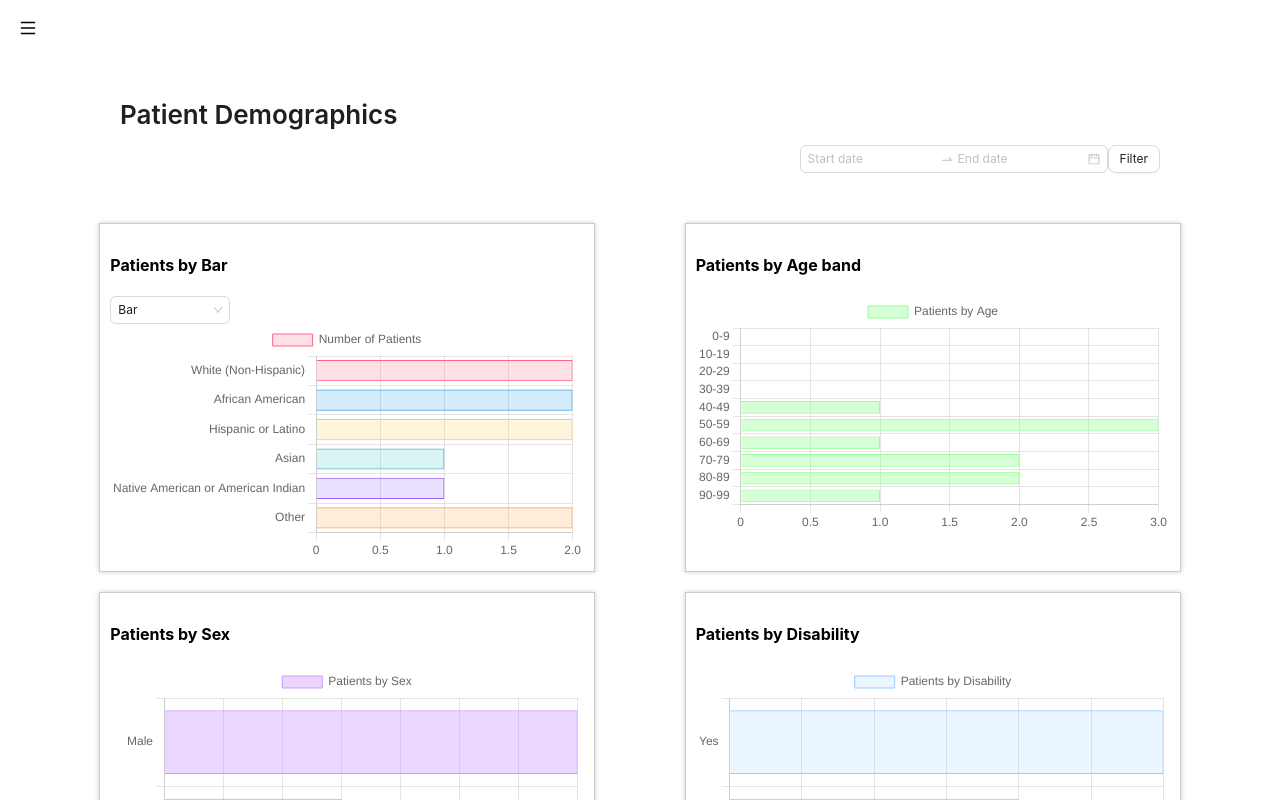
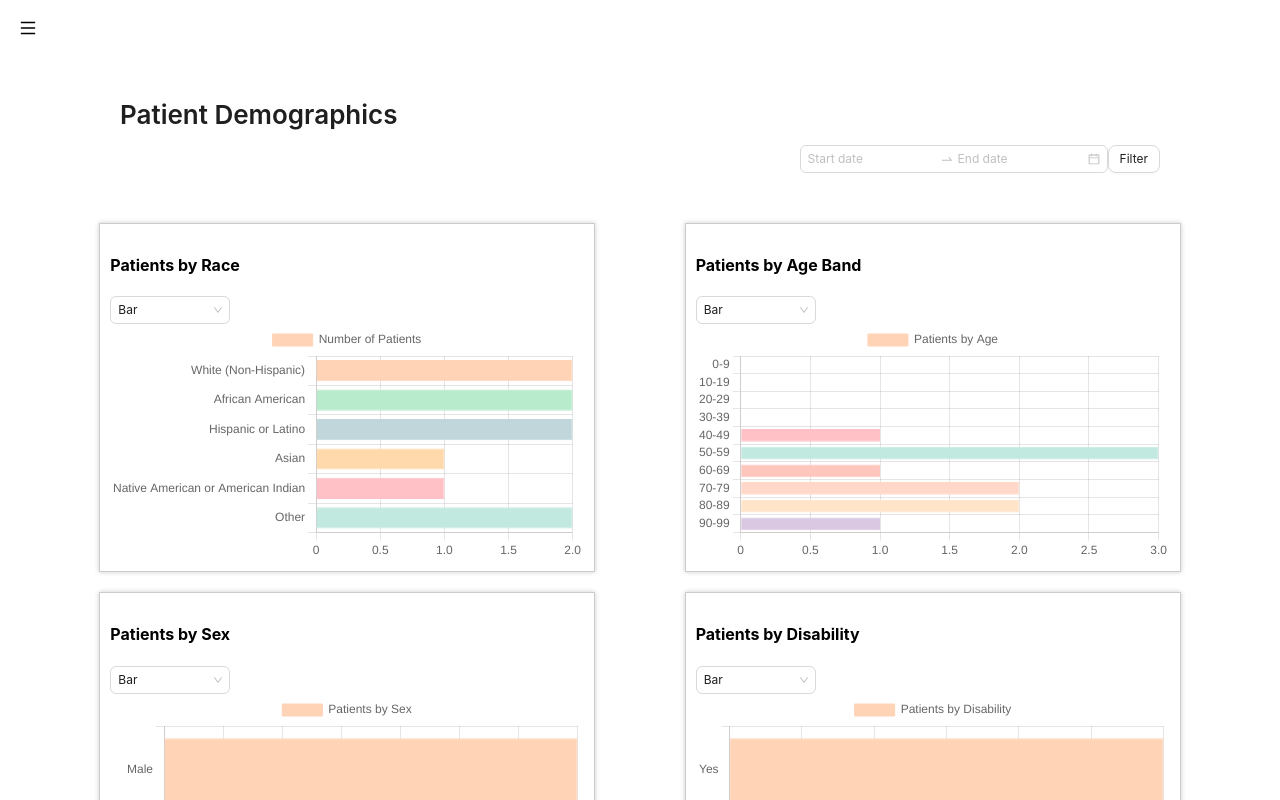
Before and after one commit to himanshu98/digital-health-frontend, a React (Create React App) app: page /reporting/demographics in a window 1280 px wide. Shown: the top 800 px of the page. Built offline with nearby package versions, Linux system fonts and the light colour scheme.

Commit message:
Made changes in demographics

```diff
--- a/src/modules/reporting/Demographics/Demographics.js
+++ b/src/modules/reporting/Demographics/Demographics.js
@@ -11,7 +11,7 @@ import {
   DoughnutController,
   ArcElement,
 } from "chart.js";
-import { Bar, Pie, Doughnut, Line } from "react-chartjs-2";
+import { Bar, Pie, Doughnut } from "react-chartjs-2";
 import { Colors } from "chart.js";
 import {
   DatePicker,
@@ -35,7 +35,7 @@ ChartJS.register(
   Colors,
   PieController,
   DoughnutController,
-  ArcElement,
+  ArcElement
 );
 
 // Declare datepicker
@@ -199,7 +199,18 @@ const Demographics = () => {
       services_used: "Exercise and Fitness Training",
     },
   ];
-
+  const pastelColors = [
+    "#FFD3B6", // Apricot
+    "#B8EACC", // Celadon Green
+    "#C0D6DB", // Baby Blue
+    "#FFD9AB", // Light Coral
+    "#FFC1C6", // Pink Lace
+    "#C2E9E0", // Mint Ice
+    "#FFC6BE", // Salmon Pink
+    "#FFD8C9", // Peach Cream
+    "#FFE4C7", // Light Apricot
+    "#DAC8E3", // Lilac
+  ];
   // chart options
   const options = {
     indexAxis: "y",
@@ -223,6 +234,7 @@ const Demographics = () => {
       },
     },
   };
+
   // Count data for charts
   const countByRace = {};
   const countBySex = { Male: 0, Female: 0 };
@@ -253,38 +265,14 @@ const Demographics = () => {
         label: "Number of Patients",
         data: [],
         borderWidth: 1,
-        backgroundColor: [
-          "rgba(255,99,132,0.2)",
-          "rgba(54, 162, 235, 0.2)",
-          "rgba(255, 206, 86, 0.2)",
-          "rgba(75, 192, 192, 0.2)",
-          "rgba(153, 102, 255, 0.2)",
-          "rgba(255, 159, 64, 0.2)",
-        ],
-        borderColor: [
-          "rgba(255,99,132,1)",
-          "rgba(54, 162, 235, 1)",
-          "rgba(255, 206, 86, 1)",
-          "rgba(75, 192, 192, 1)",
-          "rgba(153, 102, 255, 1)",
-          "rgba(255, 159, 64, 1)",
-        ],
-        hoverBackgroundColor: [
-          "rgba(255,99,132,0.4)",
-          "rgba(54, 162, 235, 0.4)",
-          "rgba(255, 206, 86, 0.4)",
-          "rgba(75, 192, 192, 0.4)",
-          "rgba(153, 102, 255, 0.4)",
-          "rgba(255, 159, 64, 0.4)",
-        ],
-        hoverBorderColor: [
-          "rgba(255,99,132,1)",
-          "rgba(54, 162, 235, 1)",
-          "rgba(255, 206, 86, 1)",
-          "rgba(75, 192, 192, 1)",
-          "rgba(153, 102, 255, 1)",
-          "rgba(255, 159, 64, 1)",
-        ],
+        backgroundColor: pastelColors,
+        borderColor: pastelColors.map((color) => color.replace("0.6", "1")),
+        hoverBackgroundColor: pastelColors.map((color) =>
+          color.replace("0.6", "0.8")
+        ),
+        hoverBorderColor: pastelColors.map((color) =>
+          color.replace("0.6", "1")
+        ),
       },
     ],
   };
@@ -293,19 +281,20 @@ const Demographics = () => {
 
   // Age Chart
   const ageBandBarData = {
-    labels: [],
+    labels: [], // Your labels here
     datasets: [
       {
         label: "Patients by Age",
-        data: [],
+        data: [], // Your data here
         borderWidth: 1,
-        backgroundColor: "rgba(153, 255, 153, 0.4)",
-        borderColor: "rgba(153, 255, 153, 1)",
-        hoverBackgroundColor: "rgba(153, 255, 153, 0.6)",
-        hoverBorderColor: "rgba(153, 255, 153, 1)",
+        backgroundColor: pastelColors,
+        borderColor: pastelColors.map(color => color.replace("0.6", "1")),
+        hoverBackgroundColor: pastelColors.map(color => color.replace("0.6", "0.8")),
+        hoverBorderColor: pastelColors.map(color => color.replace("0.6", "1")),
       },
     ],
   };
+
   const ageBands = {};
   const categorizePatientsByAgeBands = (item) => {
     // Initialize age bands
@@ -340,22 +329,10 @@ const Demographics = () => {
         label: "Patients by Sex",
         data: Object.values(countBySex),
         borderWidth: 1,
-        backgroundColor: [
-          "rgba(204, 153, 255, 0.4)",
-          "rgba(255, 153, 204, 0.4)",
-        ],
-        borderColor: [
-          "rgba(204, 153, 255, 1)",
-          "rgba(255, 153, 204, 1)",
-        ],
-        hoverBackgroundColor: [
-          "rgba(204, 153, 255, 0.6)",
-          "rgba(255, 153, 204, 0.6)",
-        ],
-        hoverBorderColor: [
-          "rgba(204, 153, 255, 1)",
-          "rgba(255, 153, 204, 1)",
-        ],
+        backgroundColor: pastelColors,
+        borderColor: pastelColors.map(color => color.replace("0.6", "1")),
+      hoverBackgroundColor: pastelColors.map(color => color.replace("0.6", "0.8")),
+      hoverBorderColor: pastelColors.map(color => color.replace("0.6", "1")),
       },
     ],
   };
@@ -369,46 +346,40 @@ const Demographics = () => {
         label: "Patients by Disability",
         data: Object.values(countByDisability),
         borderWidth: 1,
-        backgroundColor: "rgba(153, 204, 255, 0.2)",
-        borderColor: "rgba(153, 204, 255, 1)",
-        hoverBackgroundColor: "rgba(153, 204, 255, 0.4)",
-        hoverBorderColor: "rgba(153, 204, 255, 1)",
+        backgroundColor: pastelColors,
+        borderColor: pastelColors.map(color => color.replace("0.6", "1")),
+      hoverBackgroundColor: pastelColors.map(color => color.replace("0.6", "0.8")),
+      hoverBorderColor: pastelColors.map(color => color.replace("0.6", "1")),
       },
     ],
   };
 
   // dynamic charts
+  const [chartType] = useState("bar");
 
-  const [chartType, setChartType] = useState("bar");
-  const getChartData = () => {
-    switch (chartType) {
-      case "bar":
-        return raceData;
-      case "pie":
-        return {
-          labels: raceData.labels,
-          datasets: [{ data: raceData.datasets[0].data }],
-        };
-      case "doughnut":
-        return {
-          labels: raceData.labels,
-          datasets: [{ data: raceData.datasets[0].data }],
-        };
-      default:
-        return {};
-    }
-  };
   const chartTypes = ["bar", "pie", "doughnut"];
 
-  const handleChartTypeChange = (value) => {
-    setChartType(value);
-  };
+  // Race Chart
+  const renderRaceChart = () => (
+    <div className="chart">
+      <h4>Patients by Race</h4>
+      <Select
+        defaultValue={chartType}
+        style={{ width: 120 }}
+        onChange={(value) => setChartTypeRace(value)}
+      >
+        {chartTypes.map((type) => (
+          <Option key={type} value={type}>
+            {type.charAt(0).toUpperCase() + type.slice(1)}
+          </Option>
+        ))}
+      </Select>
+      {renderRaceChartByType()}
+    </div>
+  );
 
-
-  const selectedChartData = getChartData();
-
-  const renderChart = () => {
-    switch (chartType) {
+  const renderRaceChartByType = () => {
+    switch (chartTypeRace) {
       case "bar":
         return <Bar data={raceData} options={options} />;
       case "pie":
@@ -420,7 +391,110 @@ const Demographics = () => {
     }
   };
 
+  // Age Band Chart
+  const renderAgeBandChart = () => (
+    <div className="chart">
+      <h4>Patients by Age Band</h4>
+      <Select
+        defaultValue={chartType}
+        style={{ width: 120 }}
+        onChange={(value) => setChartTypeAgeBand(value)}
+      >
+        {chartTypes.map((type) => (
+          <Option key={type} value={type}>
+            {type.charAt(0).toUpperCase() + type.slice(1)}
+          </Option>
+        ))}
+      </Select>
+      {renderAgeBandChartByType()}
+    </div>
+  );
 
+  const renderAgeBandChartByType = () => {
+    switch (chartTypeAgeBand) {
+      case "bar":
+        return <Bar data={ageBandBarData} options={options} />;
+      case "pie":
+        return <Pie data={ageBandBarData} options={options} />;
+      case "doughnut":
+        return <Doughnut data={ageBandBarData} options={options} />;
+      default:
+        return null;
+    }
+  };
+
+  // Sex Chart
+  const renderSexChart = () => (
+    <div className="chart">
+      <h4>Patients by Sex</h4>
+      <Select
+        defaultValue={chartType}
+        style={{ width: 120 }}
+        onChange={(value) => setChartTypeSex(value)}
+      >
+        {chartTypes.map((type) => (
+          <Option key={type} value={type}>
+            {type.charAt(0).toUpperCase() + type.slice(1)}
+          </Option>
+        ))}
+      </Select>
+      {renderSexChartByType()}
+    </div>
+  );
+
+  const renderSexChartByType = () => {
+    switch (chartTypeSex) {
+      case "bar":
+        return <Bar data={sexBarData} options={options} />;
+      case "pie":
+        return <Pie data={sexBarData} options={options} />;
+      case "doughnut":
+        return <Doughnut data={sexBarData} options={options} />;
+      default:
+        return null;
+    }
+  };
+
+  // Disability Chart
+  const renderDisabilityChart = () => (
+    <div className="chart">
+      <h4>Patients by Disability</h4>
+      <Select
+        defaultValue={chartType}
+        style={{ width: 120 }}
+        onChange={(value) => setChartTypeDisability(value)}
+      >
+        {chartTypes.map((type) => (
+          <Option key={type} value={type}>
+            {type.charAt(0).toUpperCase() + type.slice(1)}
+          </Option>
+        ))}
+      </Select>
+      {renderDisabilityChartByType()}
+    </div>
+  );
+
+  const renderDisabilityChartByType = () => {
+    switch (chartTypeDisability) {
+      case "bar":
+        return <Bar data={disabilityBarData} options={options} />;
+      case "pie":
+        return <Pie data={disabilityBarData} options={options} />;
+      case "doughnut":
+        return <Doughnut data={disabilityBarData} options={options} />;
+      default:
+        return null;
+    }
+  };
+
+  // const handleChartTypeChange = (value) => {
+  //   setChartType(value);
+  // };
+
+  const [chartTypeRace, setChartTypeRace] = useState("bar");
+  const [chartTypeAgeBand, setChartTypeAgeBand] = useState("bar");
+  const [chartTypeSex, setChartTypeSex] = useState("bar");
+  const [chartTypeDisability, setChartTypeDisability] = useState("bar");
 
   return (
     <>
@@ -440,43 +514,10 @@ const Demographics = () => {
             <Button>Filter</Button>
           </div>
           <div className="chart-row">
-            {/* <div className="chart">
-              <h4># of Patients by Race</h4>
-              <Bar data={raceData} options={options} />
-            </div> */}
-            <div className="chart">
-              <h4>
-                Patients by{" "}
-                {chartType === "line"
-                  ? "Age"
-                  : chartType.charAt(0).toUpperCase() + chartType.slice(1)}
-              </h4>
-              <Select
-                defaultValue={chartType}
-                style={{ width: 120 }}
-                onChange={handleChartTypeChange}
-              >
-                {chartTypes.map((type) => (
-                  <Option key={type} value={type}>
-                    {type.charAt(0).toUpperCase() + type.slice(1)}
-                  </Option>
-                ))}
-              </Select>
-              {renderChart()}
-            </div>
-            <div className="chart">
-              <h4>Patients by Age band</h4>
-              <Bar data={ageBandBarData} options={options} />
-            </div>
-            <div className="chart">
-              <h4>Patients by Sex</h4>
-              <Bar data={sexBarData} options={options} />
-            </div>
-            <div className="chart">
-              <h4>Patients by Disability</h4>
-              <Bar data={disabilityBarData} options={options} />
-              {/* <Pie data={disabilityBarData} options={options} /> */}
-            </div>
+            {renderRaceChart()}
+            {renderAgeBandChart()}
+            {renderSexChart()}
+            {renderDisabilityChart()}
           </div>
         </div>
       </div>
```
